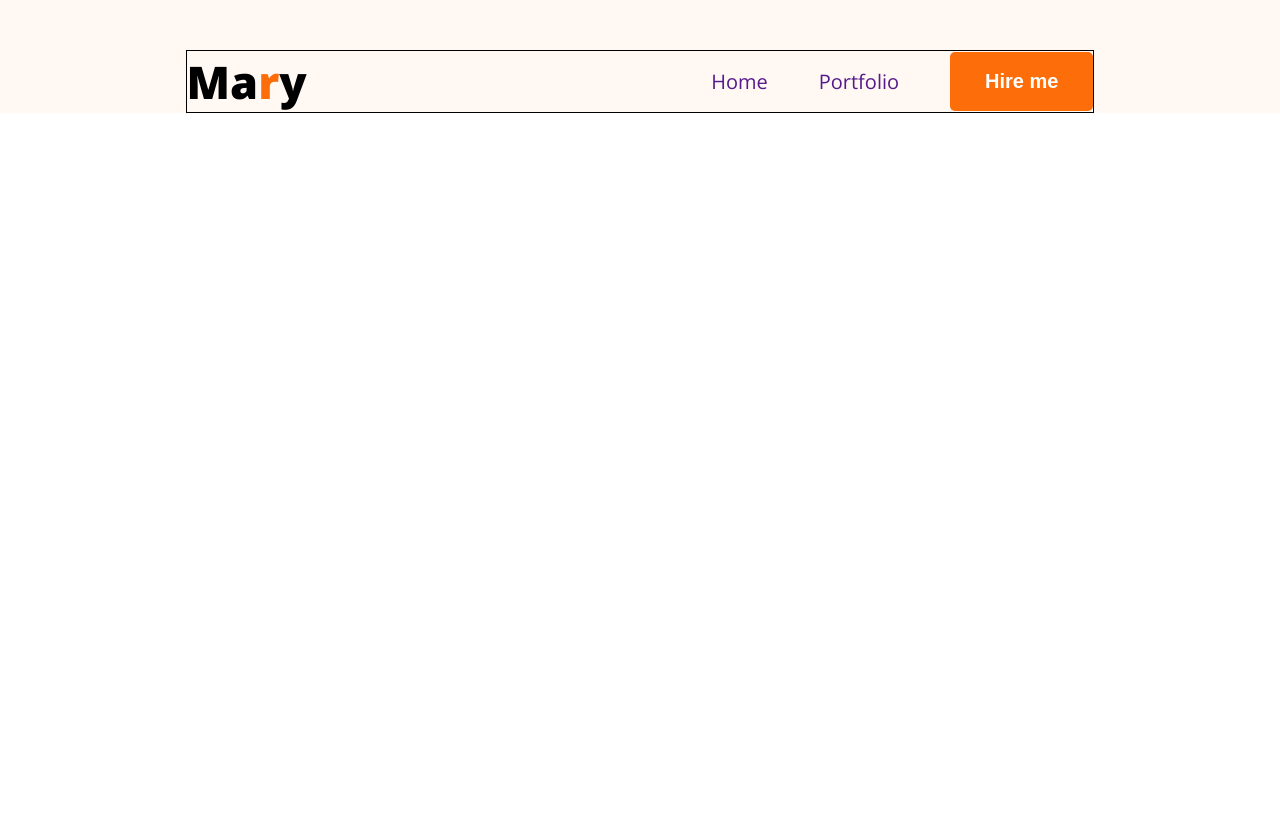
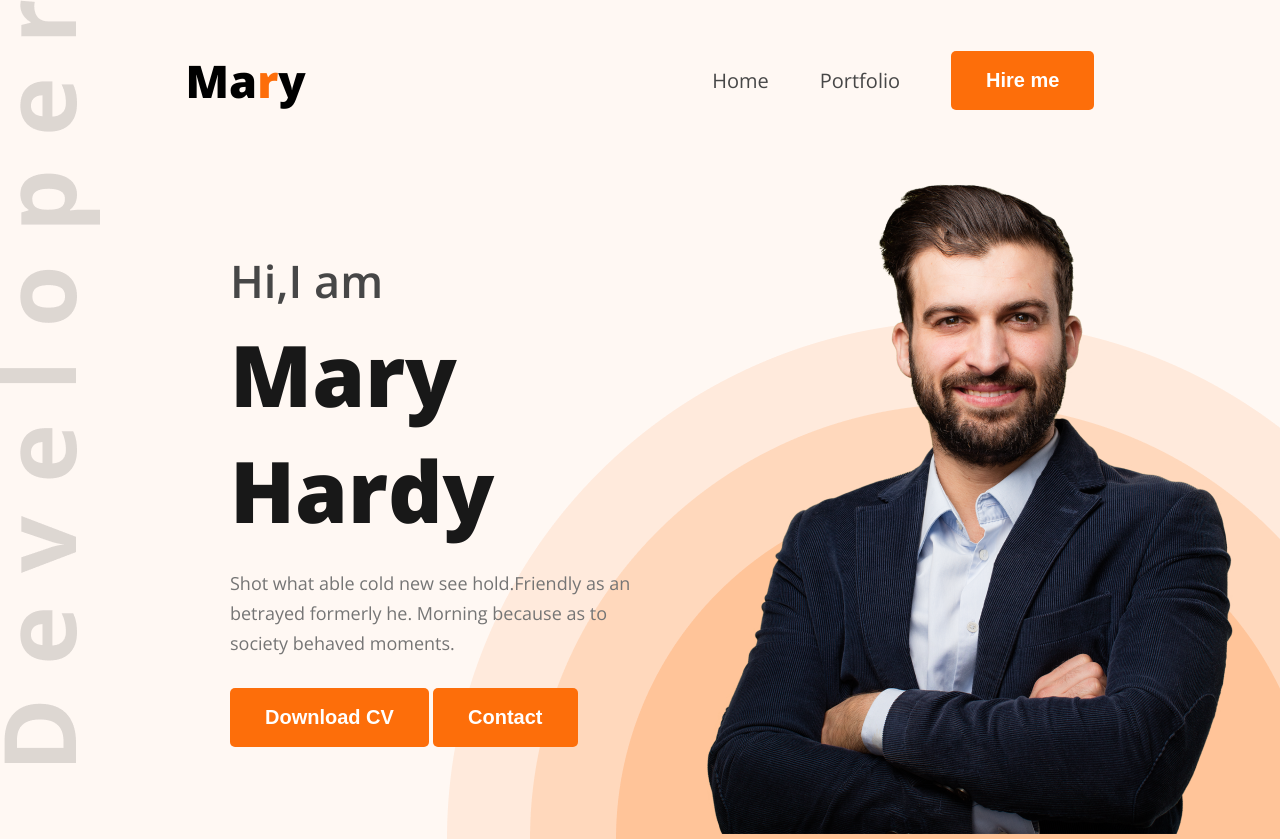
Before and after one commit to sakibaCode/Practise-portfolio, a plain HTML site: page index.html in a window 1280 px wide. Before the commit the page ends 800 px from the top, so only its background shows below. Drawn offline with nearby package versions, Linux system fonts and the light colour scheme.

Commit message:
header designed according to figma

```diff
--- a/index.html
+++ b/index.html
@@ -24,6 +24,27 @@
                 <li><button class="btn">Hire me</button></li>
             </ul>
         </nav>
+
+        <section id="banner">
+
+            <div class="banner-content">
+                <h2>Hi,I am</h2>
+                <h1>Mary Hardy</h1>
+                <p>Shot what able cold new see hold.Friendly as an betrayed formerly he. Morning because as to society behaved moments.</p>
+
+                <div>
+                    <button class="btn">Download CV</button>
+                    <button class="btn">Contact</button>
+                </div>
+            </div>
+
+            <div class="banner-image">
+                <img src="images/hardy.png" alt="">
+
+            </div>
+
+        </section>
+
     </header>
 </body>
 </html>
--- a/style.css
+++ b/style.css
@@ -22,9 +22,14 @@
   color: white;
   font-size: 20px;
   font-weight: bold;
+  cursor: pointer;
 }
+
 header{
     background-color: #FFF8F3;
+    background-image: url('images/developer.png'),url('images/header_bg.png');
+    background-repeat: no-repeat;
+    background-position: top left,bottom right;
     padding-top: 50px;
 }
 
@@ -35,13 +40,11 @@
   display: flex;
   justify-content: space-between;
   align-items: center;
-  border: 1px solid black;
 }
 
 .logo h2{
   font-size: 45px;
   font-weight: 900;
-
 }
 
 nav .menu{
@@ -54,4 +57,40 @@
 nav .menu a{
   font-size: 20px;
   text-decoration: none;
+  color: #474747;
 }
+
+#banner{
+
+  padding: 47px 38px 0 230px;
+  display: flex;
+  justify-content: space-between;
+  align-items: center;
+}
+
+#banner .banner-content{
+  max-width: 585px;
+
+}
+
+#banner .banner-content h2{
+  font-size: 45px;
+  font-weight: 600;
+  color: #474747;
+  margin-bottom: 5px;
+}
+
+#banner .banner-content h1{
+  font-size: 85px;
+  font-weight: 800;
+  color:#181818;
+  margin-bottom: 20px;
+}
+
+#banner .banner-content p{
+  font-size: 18px;
+  font-weight: normal;
+  color:#757575;
+  line-height: 30px;
+  margin-bottom: 30px;
+}
```
